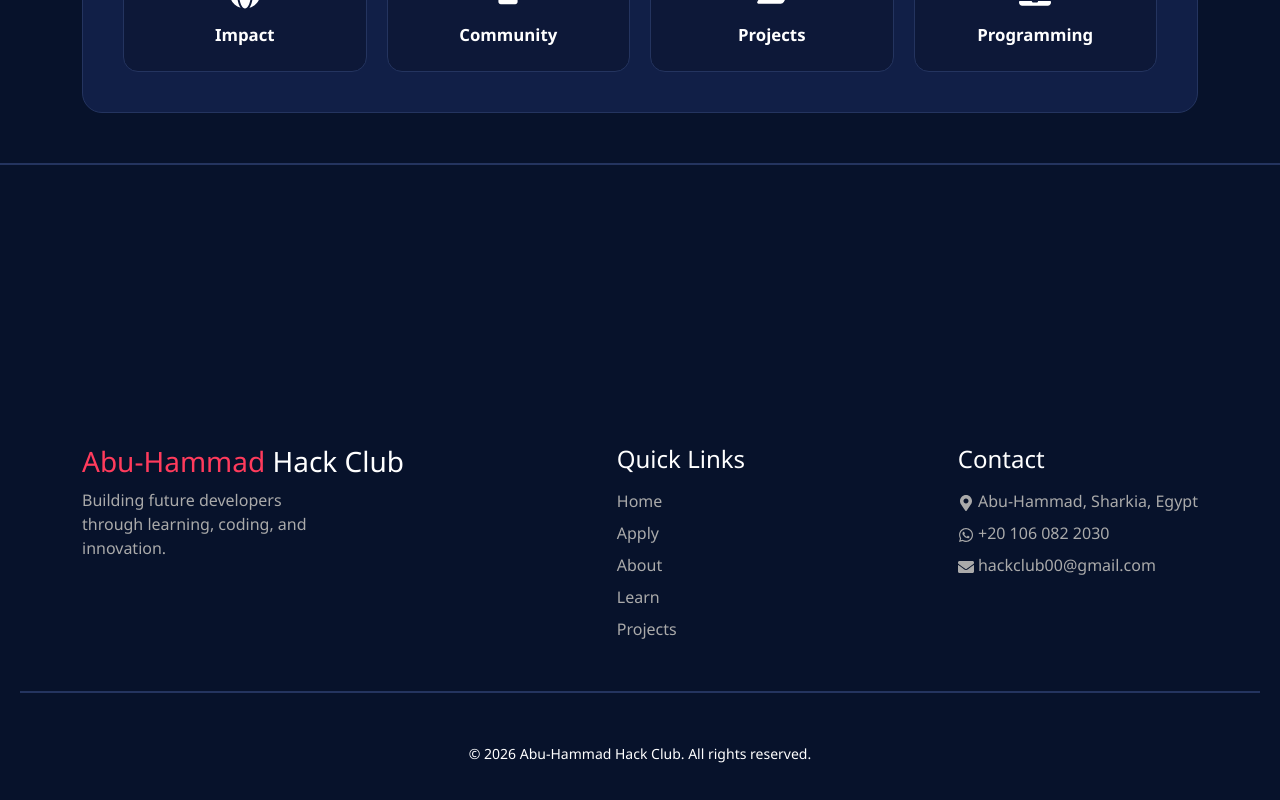
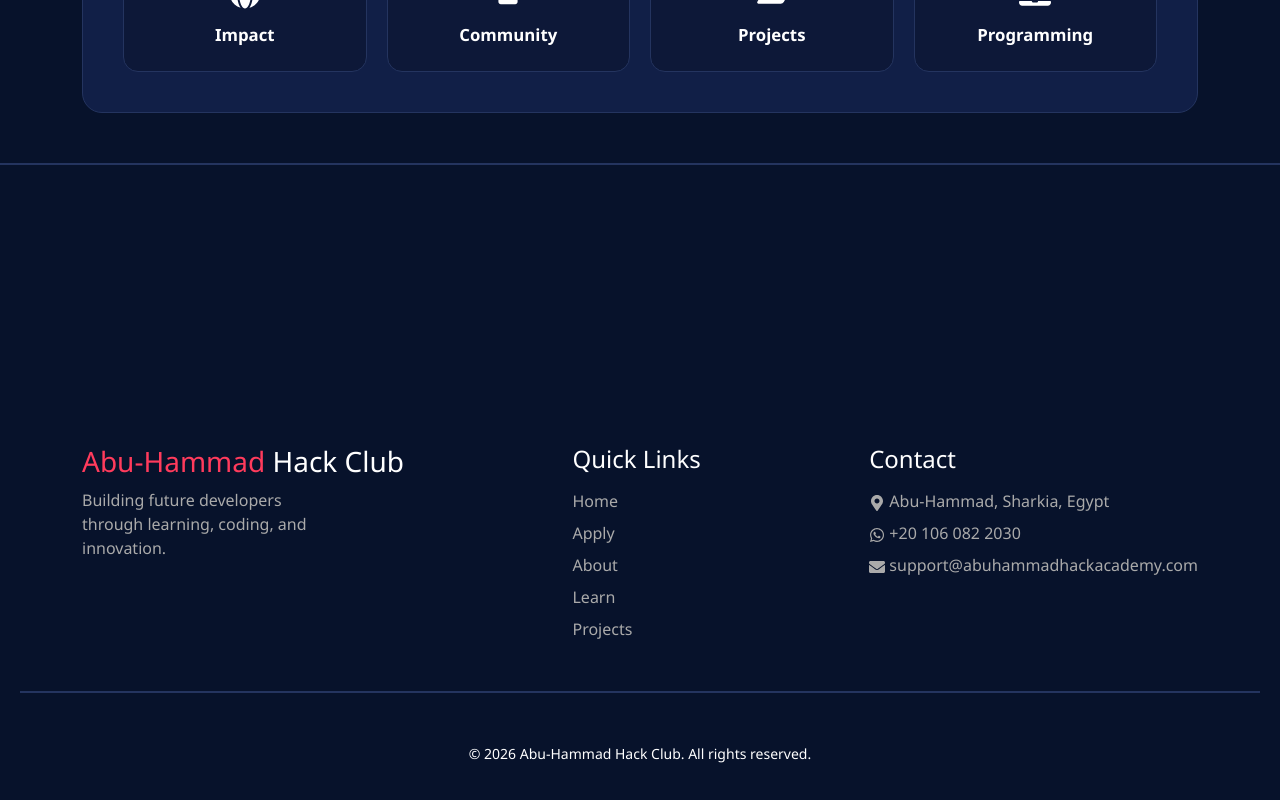
Before and after one commit to Noran-Fawzy/hack-club, a React (Vite) app: page /about in a window 1280 px wide. Shown: the part 1181-1981 px from the top of the page. Built offline with nearby package versions, Linux system fonts and the light colour scheme.

Commit message:
Update footer

```diff
--- a/src/components/Footer/footer.jsx
+++ b/src/components/Footer/footer.jsx
@@ -30,7 +30,6 @@ function Footer() {
 
           <a href="/#projects">Projects</a>
 
-
         </div>
 
         <div className="footer-contact">
@@ -60,8 +59,8 @@ function Footer() {
 
           <p>
             <FaEnvelope />{" "}
-            <a href="mailto:hackclub00@gmail.com">
-              hackclub00@gmail.com
+            <a href="mailto:support@abuhammadhackacademy.com">
+              support@abuhammadhackacademy.com
             </a>
           </p>
         </div>
```
